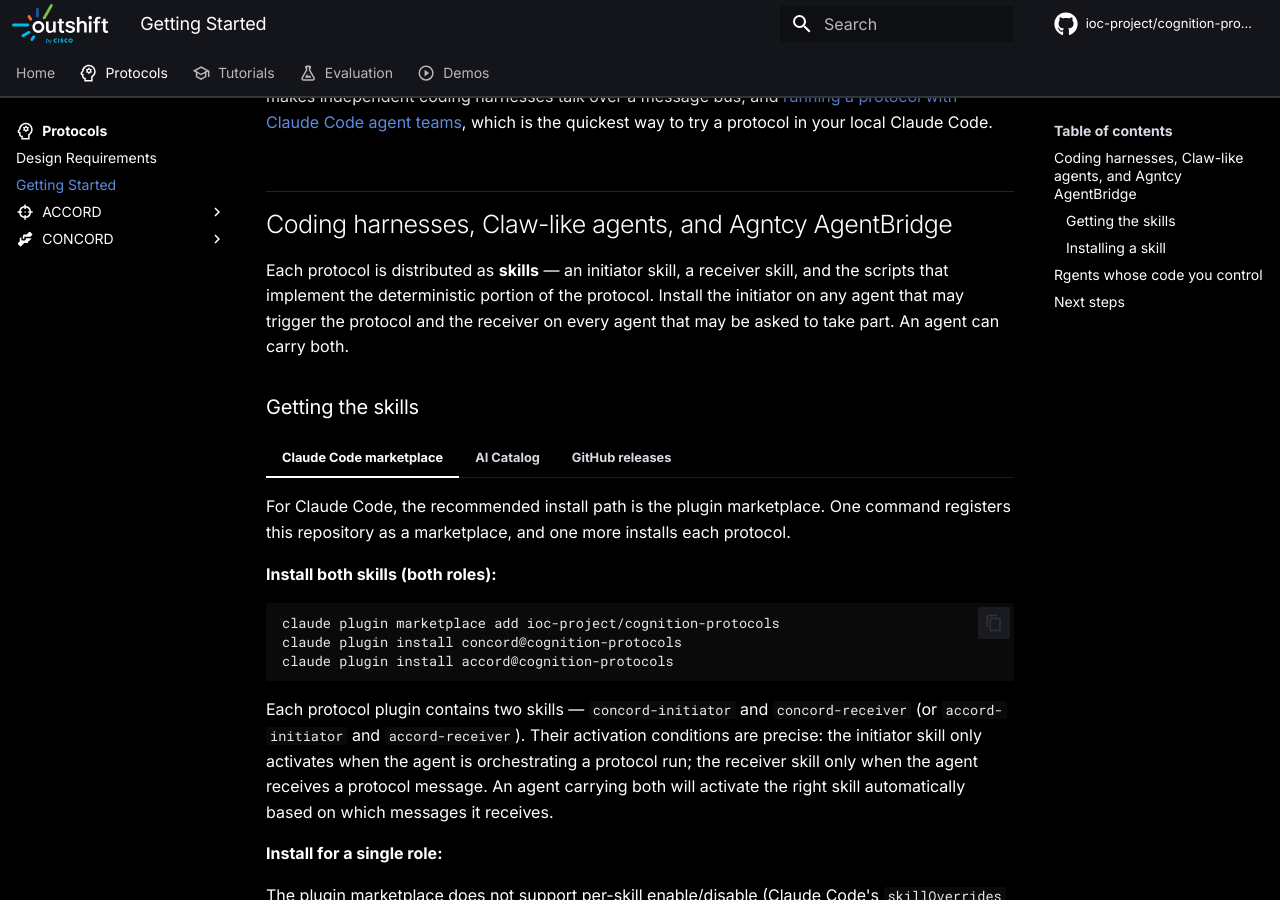
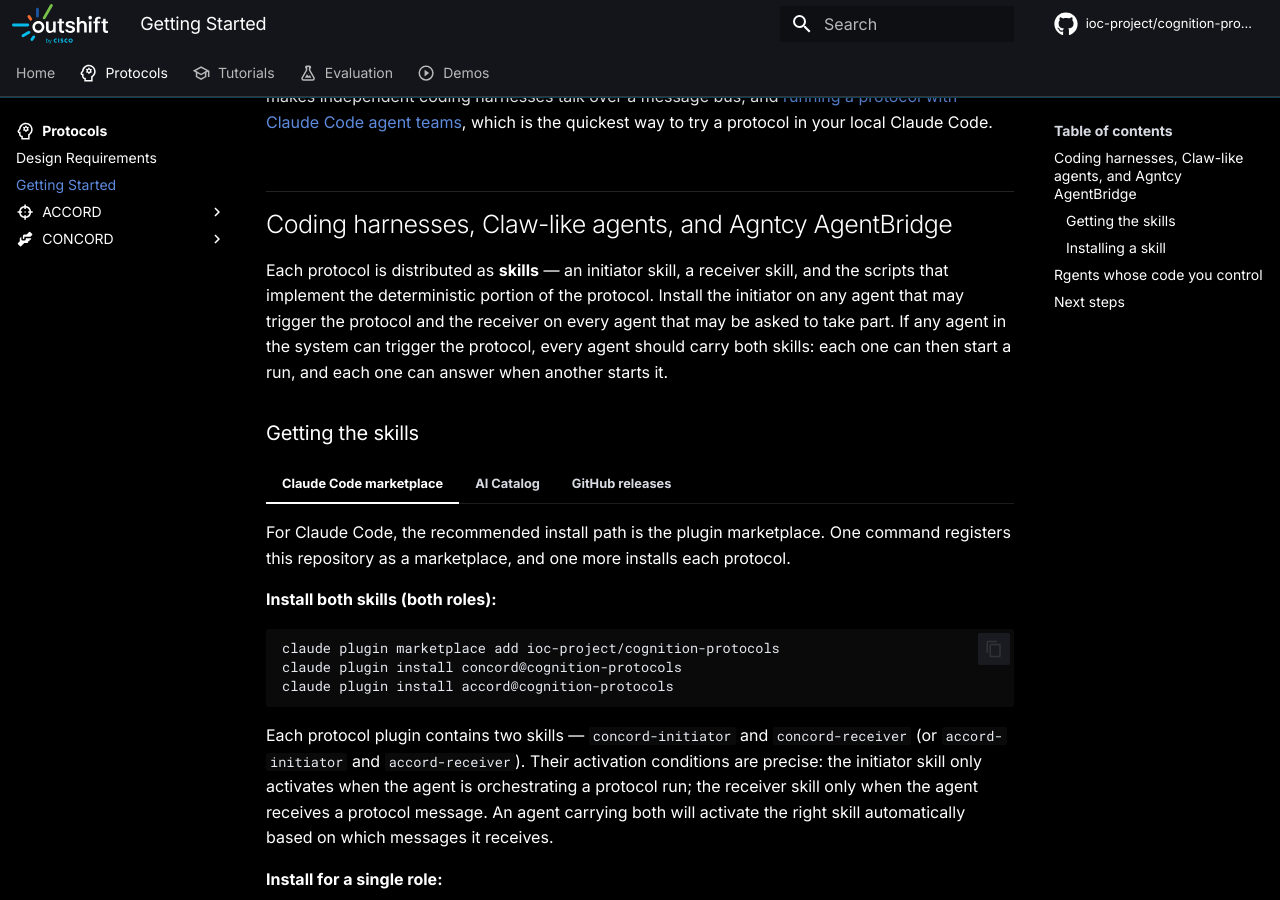
Before and after one commit to ioc-project/cognition-protocols, an MkDocs documentation site: the page built from docs/protocols/getting-started.md, in a window 1280 px wide and 900 px high, scrolled down 348 px. Built offline with MkDocs 1.6.1 and Material for MkDocs 9.7.7, drawn with Linux system fonts in a browser that asks for light colours; comment, search, counter and statistics services are not loaded.

Commit message:
docs: clarify when an agent should carry both skills
Signed-off-by: Mauro Sardara <msardara@cisco.com>

```diff
--- a/docs/protocols/getting-started.md
+++ b/docs/protocols/getting-started.md
@@ -18,7 +18,9 @@
 Each protocol is distributed as **skills** — an initiator skill, a receiver skill,
 and the scripts that implement the deterministic portion of the protocol. Install the
 initiator on any agent that may trigger the protocol and the receiver on every agent
-that may be asked to take part. An agent can carry both.
+that may be asked to take part. If any agent in the system can trigger the protocol,
+every agent should carry both skills: each one can then start a run, and each one can
+answer when another starts it.
 
 ### Getting the skills
 
```
